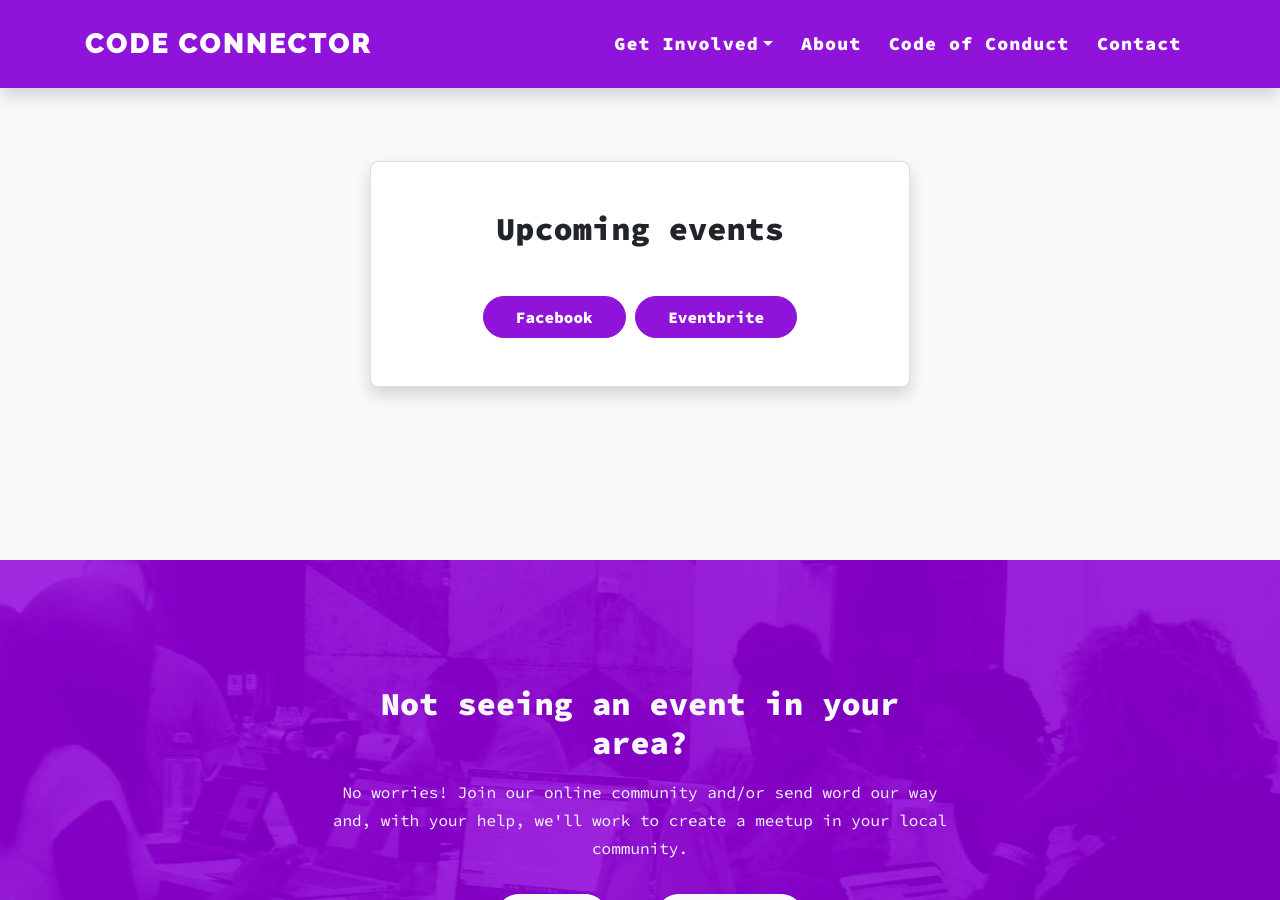
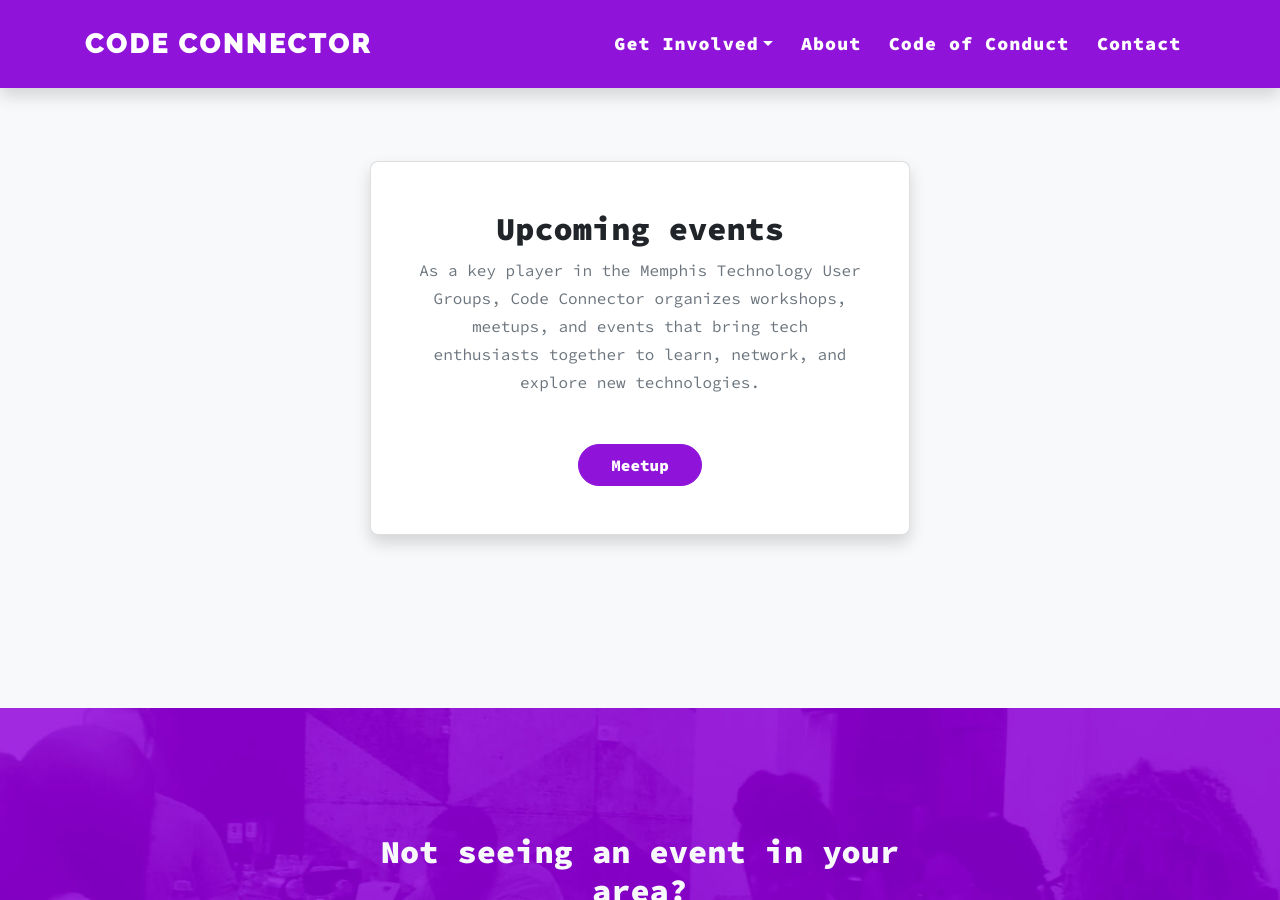
Before and after one commit to codeconnector/codeconnector.github.io, a Jekyll site: the page built from learn.html, in a window 1280 px wide and 900 px high, scrolled down 3518 px. Built offline with Jekyll 4.4.1, drawn with Linux system fonts in a browser that asks for light colours.

Commit message:
fix(events): update primary event listing platform to meetup.com (#127)

```diff
--- a/learn.html
+++ b/learn.html
@@ -124,14 +124,15 @@ title: Learn
       <div class="col-md-8 col-lg-6">
         <div class="card shadow">
           <div class="p-4 p-md-5 text-center">
-            <h2 class="text-center mb-5">Upcoming events</h2>
+            <h2 class="text-center mb-2">Upcoming events</h2>
+            <p class="text-muted mb-5">As a key player in the Memphis Technology User Groups, Code Connector organizes workshops, meetups, and events that bring tech enthusiasts together to learn, network, and explore new technologies.</p>
+
             <!--
             <div class="embed-responsive embed-responsive-16by9 mb-4">
               <iframe class="embed-responsive-item" src="https://calendar.google.com/calendar/b/1/embed?showTitle=0&amp;showNav=0&amp;showDate=0&amp;showPrint=0&amp;showTabs=0&amp;showCalendars=0&amp;mode=AGENDA&amp;height=600&amp;wkst=1&amp;bgcolor=%23ffffff&amp;src=fgcsik1e9m63qqnc4qehgernk8%40group.calendar.google.com&amp;color=%23ffffff&amp;src=mbfvofsq427ncq7huc0otcgb48%40group.calendar.google.com&amp;color=%23ffffff&amp;src=ebk4jgggi3m4so9vss1mujrdng%40group.calendar.google.com&amp;color=%23ffffff&amp;src=7hg2nohh1qkbbomb0j0kipbm04%40group.calendar.google.com&amp;color=%23ffffff&amp;ctz=America%2FNew_York" width="800" height="400" scrolling="yes"></iframe>
             </div>
             -->
-            <a class="btn btn-primary" href="https://www.facebook.com/codeconnective/events" target="_blank" rel="noopener">Facebook</a>
-            <a class="btn btn-primary" href="https://www.eventbrite.com/o/code-connector-15650145492" target="_blank" rel="noopener">Eventbrite</a>
+            <a class="btn btn-primary" href="https://www.meetup.com/memphis-technology-user-groups/events" target="_blank" rel="noopener">Meetup</a>
           </div>
         </div>
       </div>
```
